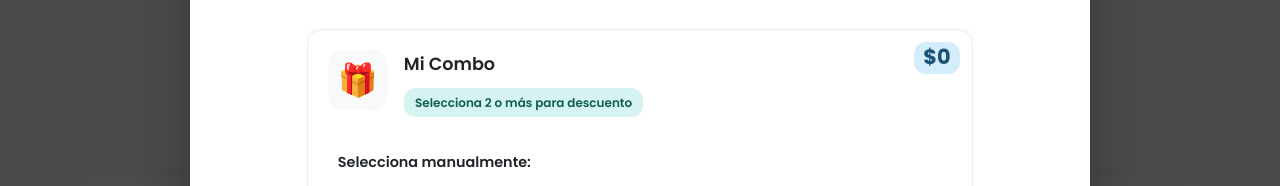
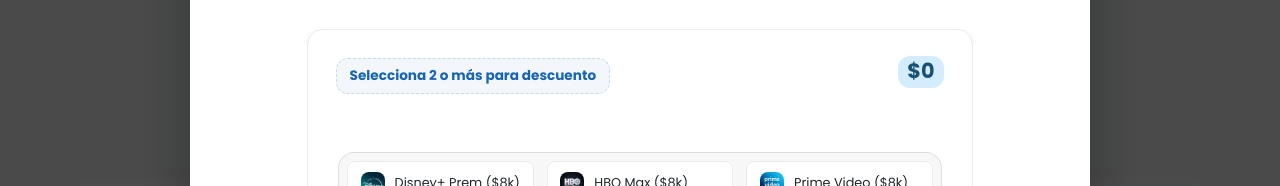
Before and after one commit to artproducer/dsorak, a website: page index.html in a window 1280 px wide. Both pictures are taken after a click on the link "🎁 Combos". Shown: the part 157-343 px from the top of the page. Drawn offline with Linux system fonts and the light colour scheme.

Commit message:
UI: Simplify combo modal header and integrate savings text with price

```diff
--- a/index.html
+++ b/index.html
@@ -929,23 +929,13 @@
                 <!-- Combo Ultimate (Customizable) -->
                 <div id="comboscustom" class="platform-card platform-card-v2 combo-ultimate featured">
                     <div class="price-corner">
+                        <span class="combo-savings">💰 Selecciona 2+ para descuento</span>
                         <span class="price-amount" id="ultimate-price">$16.000</span>
-                    </div>
-                    <div class="card-top-row">
-                        <div class="platform-icon">
-                            <div class="combo-icon-stack">🎁</div>
-                        </div>
-                        <div class="platform-info">
-                            <div class="platform-header-row">
-                                <h3 class="platform-name">Mi Combo</h3>
-                            </div>
-                            <span class="combo-savings">💰 Selecciona 2+ para descuento</span>
-                        </div>
                     </div>
                     <div class="combo-body-content">
 
                         <div class="custom-combo-selector">
-                            <p class="selector-instruction">Selecciona manualmente:</p>
+
                             <div class="platform-checkboxes">
                                 <label class="platform-option">
                                     <input type="checkbox" data-price="16000" data-name="Netflix">
--- a/styles.css
+++ b/styles.css
@@ -797,6 +797,42 @@ section {
     color: #888;
 }
 
+/* Specific adjustment for combo-ultimate in modal */
+.combo-ultimate .price-corner {
+    position: relative;
+    top: auto;
+    right: auto;
+    display: flex;
+    flex-direction: row;
+    align-items: center;
+    justify-content: space-between;
+    width: 100%;
+    margin-bottom: 1rem;
+    padding: 0 0.5rem;
+}
+
+.combo-ultimate .combo-savings {
+    font-size: 0.85rem;
+    font-weight: 700;
+    color: var(--primary);
+    background: rgba(22, 101, 175, 0.05);
+    padding: 0.4rem 0.8rem;
+    border-radius: 12px;
+    border: 1px dashed rgba(22, 101, 175, 0.2);
+}
+
+@media (max-width: 600px) {
+    .combo-ultimate .price-corner {
+        flex-direction: column;
+        align-items: flex-start;
+        gap: 0.5rem;
+    }
+
+    .combo-ultimate .combo-savings {
+        font-size: 0.75rem;
+    }
+}
+
 /* ===== PLATFORM HEADER ROW ===== */
 .platform-header-row {
     display: flex;
```
